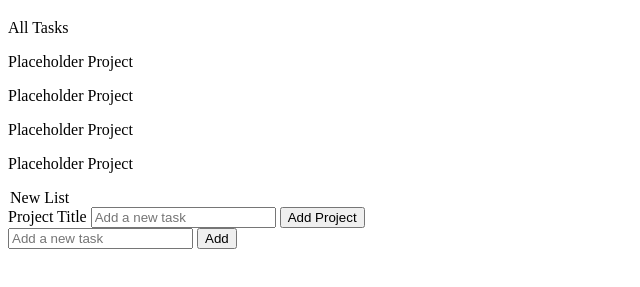
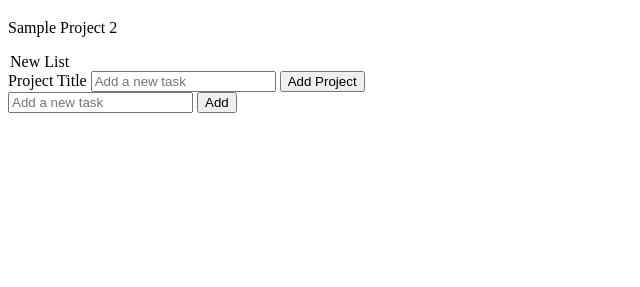
Before and after one commit to J-A-R-S-H/to-do-list-project, a website built with webpack: page src/index.html in a window 1280 px wide. Shown: the part 61-348 px from the top of the page, without its empty margins (0-640 px from the left). Built offline with nearby package versions, Linux system fonts and the light colour scheme.

Commit message:
finished outputting the project list

```diff
--- a/src/index.html
+++ b/src/index.html
@@ -6,11 +6,8 @@
     <title>Document</title>
   </head>
   <h1>A To-Do List</h1>
-  <p>All Tasks</p>
-  <p>Placeholder Project</p>
-  <p>Placeholder Project</p>
-  <p>Placeholder Project</p>
-  <p>Placeholder Project</p>
+
+  <div id="project-wrapper"></div>
 
   <form action="" id="project-form">
     <legend>New List</legend>
--- a/src/index.js
+++ b/src/index.js
@@ -120,8 +120,29 @@ projectManager.removeProject(project1);
 
 const projectForm = document.querySelector("#project-form");
 const projectTitle = document.querySelector("#project-title");
+const projectWrapper = document.querySelector("#project-wrapper");
+
 projectForm.addEventListener("submit", (e) => {
   e.preventDefault();
   projectManager.addProject(new Project(projectTitle.value));
   console.log(projectManager.listProjects(), "added");
+
+  renderProjectsList();
 });
+
+function renderProjectsList() {
+  projectWrapper.innerHTML = "";
+  for (let i = 0; i < projectManager.listProjects().length; i++) {
+    const projectData = projectManager.listProjects()[i];
+    console.log(projectData, "project data");
+
+    let projectEl = document.createElement("div");
+    projectEl.innerHTML = `
+<p>${projectData.name}<p>
+`;
+
+    projectWrapper.appendChild(projectEl);
+  }
+}
+
+renderProjectsList();
```
